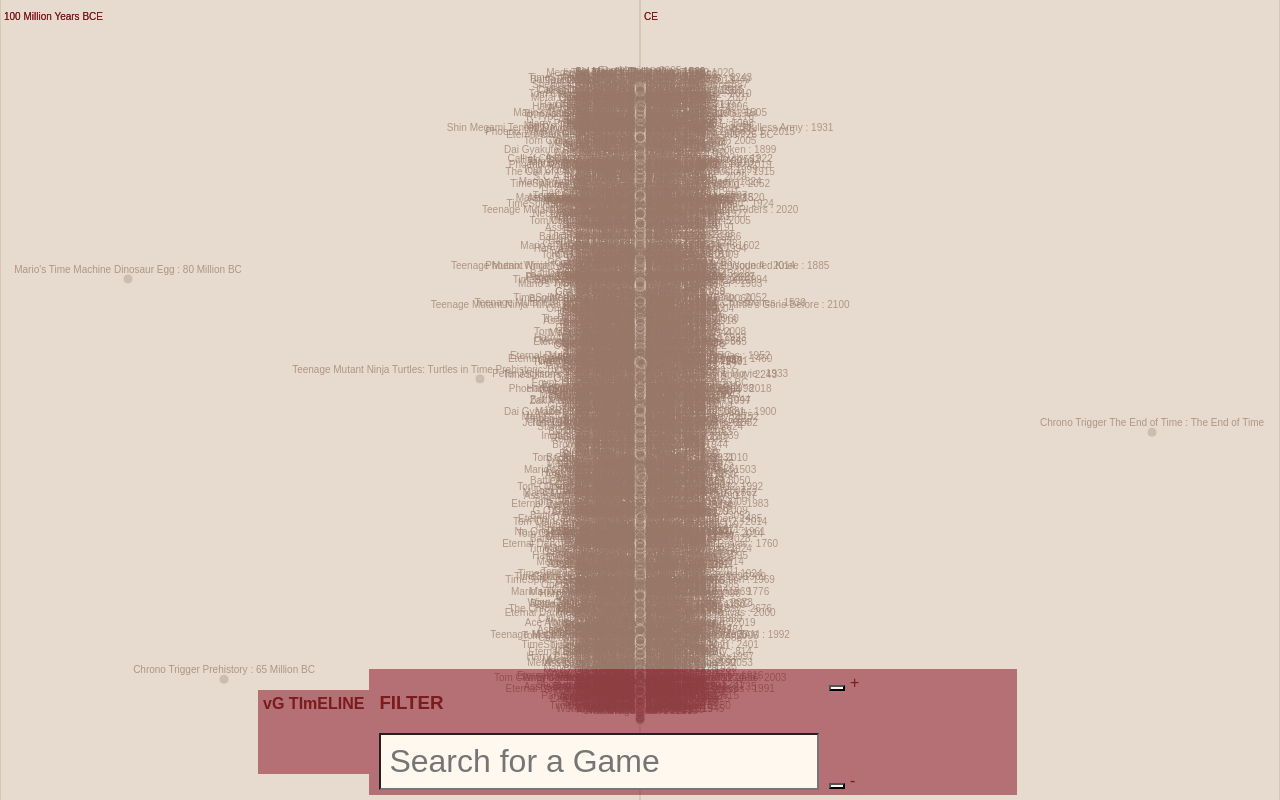
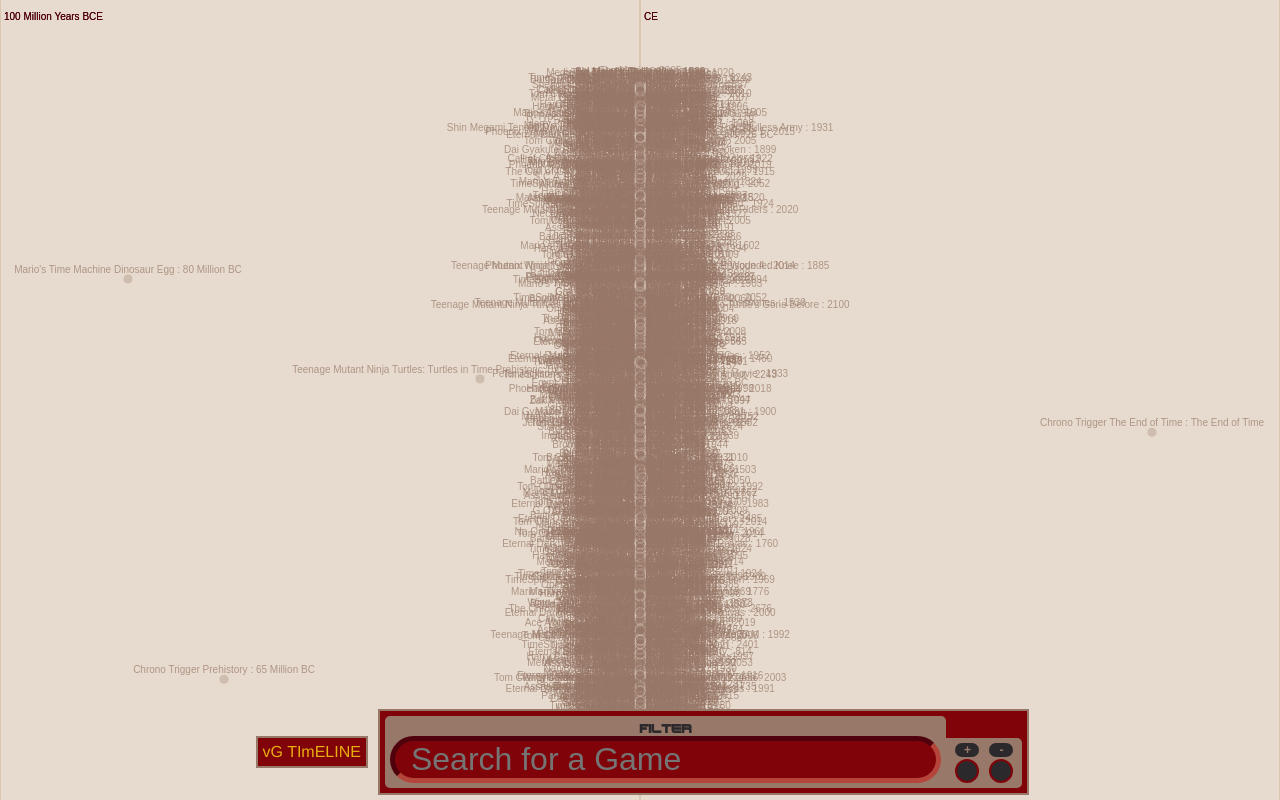
Before and after one commit to andrewtoups/gametimeline, a website: page index.html in a window 1280 px wide. Drawn offline with Linux system fonts and the light colour scheme; a web font is replaced by a local one.

Commit message:
Compiled css

```diff
--- a/css/timeline.css
+++ b/css/timeline.css
@@ -22,41 +22,49 @@
   opacity: .7;
   text-shadow: none;
   pointer-events: none;
-  transition: transform 200ms ease, opacity 200ms ease, fill 200ms ease, stroke 200ms ease, font-weight 200ms ease; }
+  transition: transform 100ms ease-in-out, opacity 100ms ease-in-out, fill 100ms ease-in-out, stroke 100ms ease-in-out, font-weight 100ms ease-in-out; }
 .unselected circle {
   opacity: .3;
   fill: #987868;
   stroke: #e6dbce;
-  transition: fill 200ms ease, opacity 200ms ease; }
+  transition: fill 100ms ease-in-out, opacity 100ms ease-in-out; }
 
 circle:hover {
   opacity: 1;
-  stroke: #81061d;
+  stroke: #800309;
   fill: #e8ae11;
   cursor: pointer;
-  transition: fill 200ms ease, opacity 200ms ease, stroke 200ms ease; }
+  transition: fill 100ms ease-in-out, opacity 100ms ease-in-out, stroke 100ms ease-in-out; }
 circle:hover ~ text {
   transform: scale(2);
   font-weight: 900;
   opacity: 1;
   fill: #e8ae11;
-  stroke: #81061d;
+  stroke: #800309;
   stroke-width: .3;
-  transition: transform 200ms ease, opacity 200ms ease, fill 200ms ease, stroke 200ms ease, font-weight 200ms ease; }
+  transition: transform 100ms ease-in-out, opacity 100ms ease-in-out, fill 100ms ease-in-out, stroke 100ms ease-in-out, font-weight 100ms ease-in-out; }
 
 .selected text, .selected circle {
-  fill: #81061d;
+  fill: #800309;
   opacity: 1;
   stroke: #e8ae11;
+  transform: scale(2);
+  transition: transform 100ms ease-in-out, opacity 100ms ease-in-out, fill 100ms ease-in-out, stroke 100ms ease-in-out, font-weight 100ms ease-in-out; }
+.selected text {
   stroke-width: .1; }
-.selected circle:hover {
-  fill: #e8ae11;
-  stroke: #81061d;
-  stroke-width: 1; }
-.selected circle:hover ~ text {
-  fill: #e8ae11;
-  stroke: #81061d;
-  stroke-width: .3; }
+.selected circle {
+  stroke-width: .5; }
+  .selected circle:hover {
+    fill: #e8ae11;
+    stroke: #800309;
+    stroke-width: 1;
+    transition: transform 100ms ease-in-out, opacity 100ms ease-in-out, fill 100ms ease-in-out, stroke 100ms ease-in-out, font-weight 100ms ease-in-out; }
+  .selected circle:hover ~ text {
+    fill: #e8ae11;
+    stroke: #800309;
+    stroke-width: .3;
+    transform: scale(3);
+    transition: transform 100ms ease-in-out, opacity 100ms ease-in-out, fill 100ms ease-in-out, stroke 100ms ease-in-out, font-weight 100ms ease-in-out; }
 
 rect.pane {
   cursor: move;
@@ -73,55 +81,248 @@
 #footer, #header {
   position: fixed;
   width: calc(100% - 5px);
+  display: -webkit-box;
+  display: -moz-box;
+  display: box;
+  display: -webkit-flex;
+  display: -moz-flex;
+  display: -ms-flexbox;
   display: flex; }
   #footer > *, #header > * {
-    background-color: rgba(129, 6, 29, 0.5);
+    background-color: #800309;
     padding: 5px; }
 
 #header {
   top: 5px;
-  justify-content: flex-end; }
+  -webkit-box-pack: end;
+  -moz-box-pack: end;
+  box-pack: end;
+  -webkit-justify-content: flex-end;
+  -moz-justify-content: flex-end;
+  -ms-justify-content: flex-end;
+  -o-justify-content: flex-end;
+  justify-content: flex-end;
+  -ms-flex-pack: end; }
 
 #footer {
   bottom: 5px;
-  justify-content: center; }
+  -webkit-box-pack: center;
+  -moz-box-pack: center;
+  box-pack: center;
+  -webkit-justify-content: center;
+  -moz-justify-content: center;
+  -ms-justify-content: center;
+  -o-justify-content: center;
+  justify-content: center;
+  -ms-flex-pack: center;
+  -webkit-box-align: stretch;
+  -moz-box-align: stretch;
+  box-align: stretch;
+  -webkit-align-items: stretch;
+  -moz-align-items: stretch;
+  -ms-align-items: stretch;
+  -o-align-items: stretch;
+  align-items: stretch;
+  -ms-flex-align: stretch; }
+  #footer > * {
+    border: 2px solid #987868; }
+
+#title {
+  -webkit-align-self: center;
+  -moz-align-self: center;
+  align-self: center;
+  -ms-flex-item-align: center;
+  font-family: fami, helvetica, sans-serif;
+  margin: 0 10px;
+  color: #e8ae11;
+  font-weight: 100; }
 
 #controls {
+  display: -webkit-box;
+  display: -moz-box;
+  display: box;
+  display: -webkit-flex;
+  display: -moz-flex;
+  display: -ms-flexbox;
   display: flex;
+  -webkit-box-orient: horizontal;
+  -moz-box-orient: horizontal;
+  box-orient: horizontal;
+  -webkit-box-direction: normal;
+  -moz-box-direction: normal;
+  box-direction: normal;
+  -webkit-flex-direction: row;
+  -moz-flex-direction: row;
   flex-direction: row;
+  -ms-flex-direction: row;
   width: 50%; }
-  #controls > * {
-    margin: 0 5px; }
+
+#filter {
+  -webkit-box-flex: 1;
+  -moz-box-flex: 1;
+  box-flex: 1;
+  -webkit-flex: 1 0 auto;
+  -moz-flex: 1 0 auto;
+  -ms-flex: 1 0 auto;
+  flex: 1 0 auto;
+  display: -webkit-box;
+  display: -moz-box;
+  display: box;
+  display: -webkit-flex;
+  display: -moz-flex;
+  display: -ms-flexbox;
+  display: flex;
+  -webkit-box-orient: vertical;
+  -moz-box-orient: vertical;
+  box-orient: vertical;
+  -webkit-box-direction: normal;
+  -moz-box-direction: normal;
+  box-direction: normal;
+  -webkit-flex-direction: column;
+  -moz-flex-direction: column;
+  flex-direction: column;
+  -ms-flex-direction: column;
+  background-color: #987868;
+  padding: 5px;
+  border-top-left-radius: 5px;
+  border-top-right-radius: 5px;
+  border-bottom-left-radius: 5px; }
+  #filter h3 {
+    color: #2c292c;
+    text-align: center;
+    font-family: NES;
+    margin: 0; }
 
 #filter-box {
   font-size: 2rem;
-  background-color: #fff8ef;
-  padding: .5rem;
-  flex: 1; }
+  background-color: #800309;
+  border: solid 5px;
+  border-top-color: #4f010c;
+  border-left-color: #4f010c;
+  border-bottom-color: #b5443a;
+  border-right-color: #b5443a;
+  border-radius: 2rem;
+  color: #e8ae11;
+  padding: 0 1rem;
+  -webkit-box-flex: 1;
+  -moz-box-flex: 1;
+  box-flex: 1;
+  -webkit-flex: 1 0 auto;
+  -moz-flex: 1 0 auto;
+  -ms-flex: 1 0 auto;
+  flex: 1 0 auto; }
 
 #zoom {
+  display: -webkit-box;
+  display: -moz-box;
+  display: box;
+  display: -webkit-flex;
+  display: -moz-flex;
+  display: -ms-flexbox;
   display: flex;
-  flex-direction: column;
+  -webkit-box-orient: horizontal;
+  -moz-box-orient: horizontal;
+  box-orient: horizontal;
+  -webkit-box-direction: normal;
+  -moz-box-direction: normal;
+  box-direction: normal;
+  -webkit-flex-direction: row;
+  -moz-flex-direction: row;
+  flex-direction: row;
+  -ms-flex-direction: row;
+  -webkit-box-pack: justify;
+  -moz-box-pack: justify;
+  box-pack: justify;
+  -webkit-justify-content: space-between;
+  -moz-justify-content: space-between;
+  -ms-justify-content: space-between;
+  -o-justify-content: space-between;
   justify-content: space-between;
-  height: 100%; }
+  -ms-flex-pack: justify;
+  -webkit-box-align: end;
+  -moz-box-align: end;
+  box-align: end;
+  -webkit-align-items: flex-end;
+  -moz-align-items: flex-end;
+  -ms-align-items: flex-end;
+  -o-align-items: flex-end;
+  align-items: flex-end;
+  -ms-flex-align: end;
+  -webkit-align-self: flex-end;
+  -moz-align-self: flex-end;
+  align-self: flex-end;
+  -ms-flex-item-align: end;
+  padding: 4px;
+  background-color: #987868;
+  border-top-right-radius: 5px;
+  border-bottom-right-radius: 5px; }
+  #zoom .fami-button {
+    display: -webkit-box;
+    display: -moz-box;
+    display: box;
+    display: -webkit-flex;
+    display: -moz-flex;
+    display: -ms-flexbox;
+    display: flex;
+    -webkit-box-orient: vertical;
+    -moz-box-orient: vertical;
+    box-orient: vertical;
+    -webkit-box-direction: reverse;
+    -moz-box-direction: reverse;
+    box-direction: reverse;
+    -webkit-flex-direction: column-reverse;
+    -moz-flex-direction: column-reverse;
+    flex-direction: column-reverse;
+    -ms-flex-direction: column-reverse;
+    margin: 0 5px; }
+  #zoom button, #zoom label {
+    width: 1.5rem;
+    background-color: #2c292c;
+    margin: 1px 0;
+    border-radius: .75rem; }
+  #zoom label {
+    display: block;
+    text-align: center;
+    font-size: .75rem;
+    color: #987868;
+    font-weight: bold; }
   #zoom button {
-    background-color: #fff8ef; }
+    color: #e8ae11;
+    border: 2px solid #800309;
+    height: 1.5rem;
+    cursor: pointer; }
+    #zoom button:focus {
+      outline: none;
+      box-shadow: 0 0 2px #e8ae11; }
+    #zoom button:active {
+      background-color: #e8ae11; }
+  #zoom button:active ~ label {
+    color: #e8ae11;
+    text-shadow: 0 0 10px #e8ae11; }
 
 #notes {
   width: 20%;
-  float: left;
   display: none; }
 
 .year-marker line {
   stroke: #d5bfaa; }
 .year-marker text {
-  fill: #7a1b1d; }
+  fill: #4f010c; }
 
 body {
   background: #e6dbce;
-  color: #7a1b1d;
+  color: #4f010c;
   font-family: sans-serif;
   font-weight: 100;
   margin: 0; }
 
+svg {
+  shape-rendering: optimizeSpeed; }
+  svg:hover, svg .selected {
+    shape-rendering: geometricPrecision; }
+
+:focus {
+  outline: none;
+  box-shadow: 0 0 10px #e8ae11; }
+
 /*# sourceMappingURL=timeline.css.map */
```
